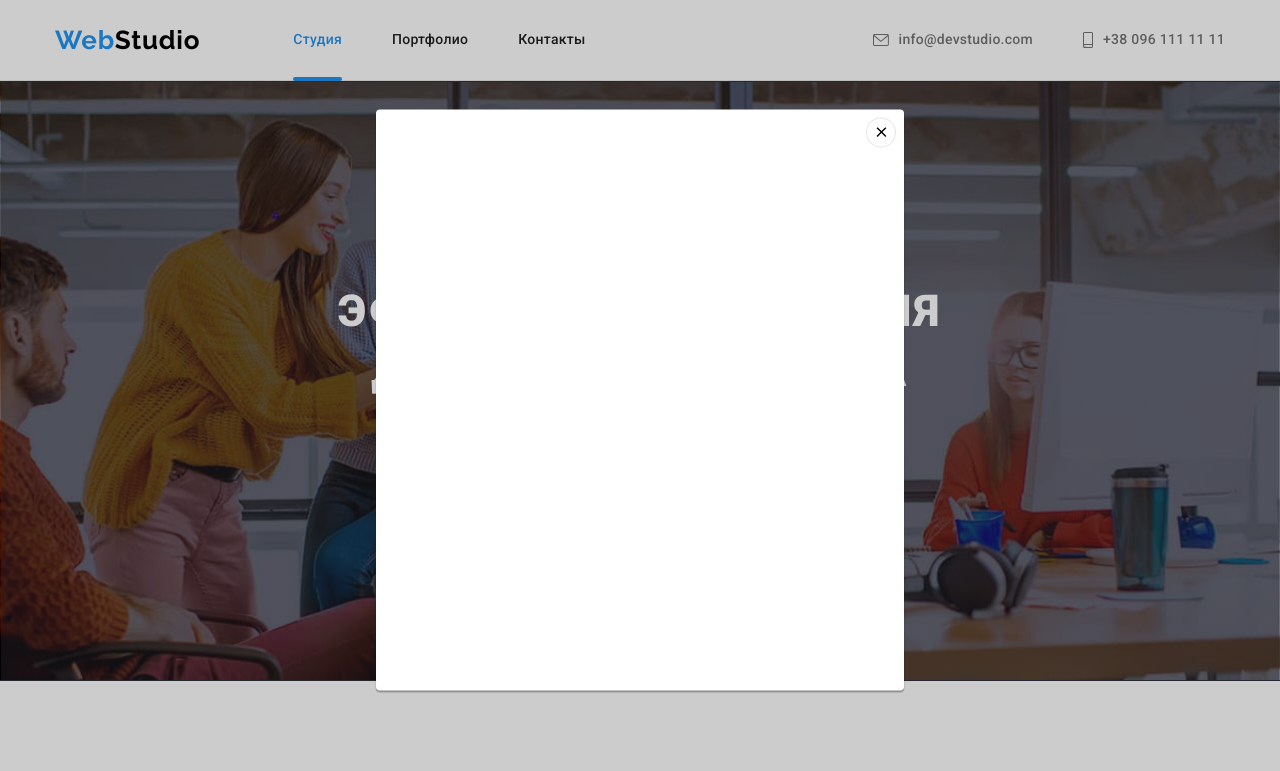
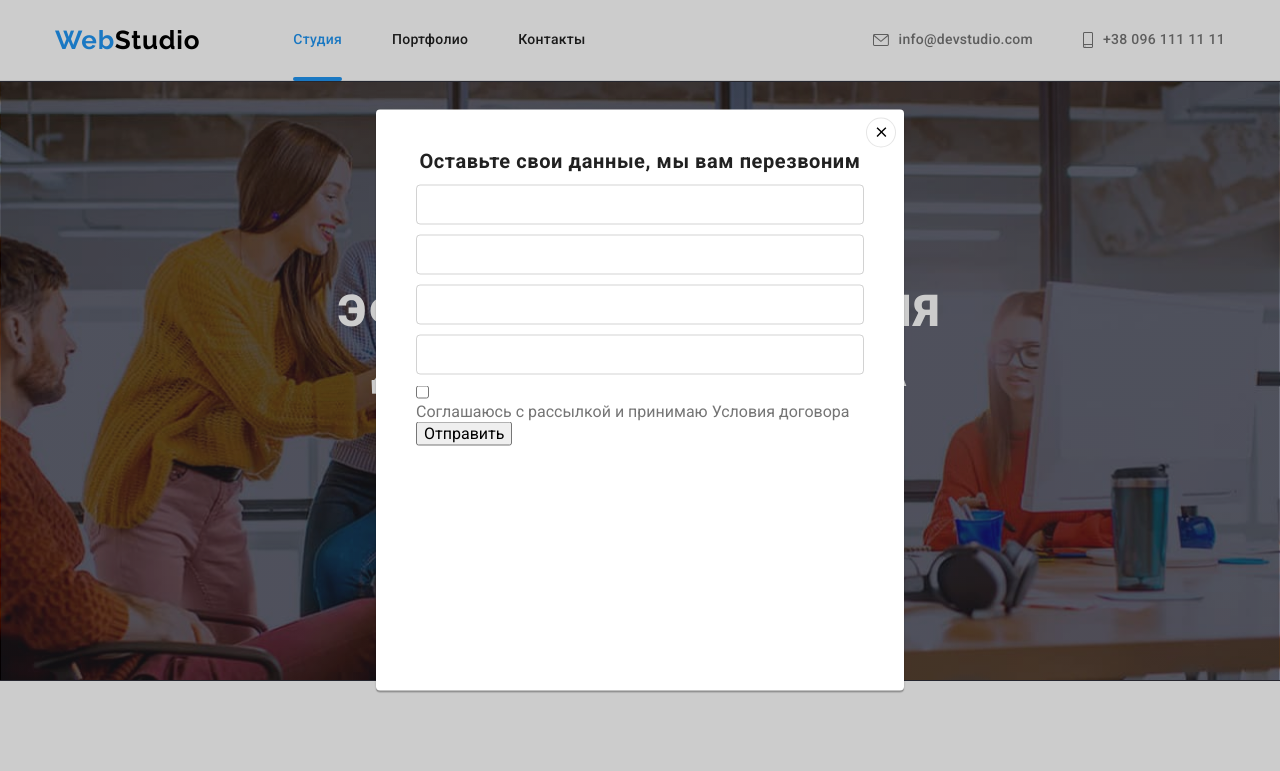
Before and after one commit to Vladlina/goit-markup-hw-06, a plain HTML site: page index.html in a window 1280 px wide. Both pictures are taken after a click on the button "Заказать услугу". Shown: the top 771 px of the page. Drawn offline with nearby package versions, Linux system fonts and the light colour scheme.

Commit message:
Update index.html

```diff
--- a/index.html
+++ b/index.html
@@ -403,6 +403,19 @@
                     <use href="./images/symbol-defs.svg#close-black"></use>
                 </svg>
             </button>
+            <p class="modal-title">Оставьте свои данные, мы вам перезвоним</p>
+                <form action="#" class="modal-form">
+                    <input type="text" name="user-name" class="modal-input">
+                    <input type="text" name="user-email" class="modal-input">
+                    <input type="text" name="user-tel" class="modal-input">
+                    <input type="text" name="user-comment" class="modal-input">
+                    <input type="checkbox">
+                    <p>Соглашаюсь с рассылкой и принимаю Условия договора</p>
+                    <button type="submit">Отправить</button>
+
+
+
+                </form>
         </div>
     </div>
     <script src="./js/modal.js"></script>
```
